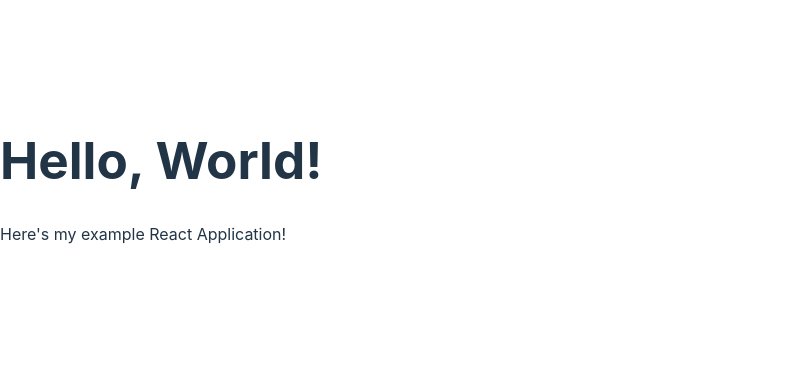
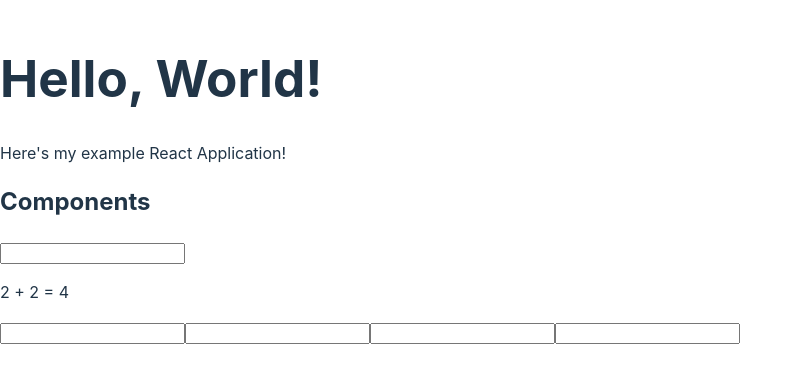
Before and after one commit to JHarry444/Lloyds-React-2, a React (Vite) app: page / in a window 1280 px wide. Shown: the part 220-602 px from the top of the page, without its empty margins (0-803 px from the left). Built offline with nearby package versions, Linux system fonts and the light colour scheme.

Commit message:
components

```diff
--- a/src/App.tsx
+++ b/src/App.tsx
@@ -1,3 +1,5 @@
+import Input from "./components/Input";
+
 function App() {
 
   console.log("Hi from App!");
@@ -6,8 +8,18 @@ function App() {
     <>
       <h1>Hello, World!</h1>
       <p>Here's my example React Application!</p>
+      <section>
+        <h2>Components</h2>
+        <input className="myClass" />
+        <p>2 + 2 = {2 + 2}</p>
+        <Input />
+        <Input />
+        {/* comment */}
+        <Input />
+        <Input />
+      </section>
     </>
-  )
+  );
 }
 
-export default App;
+export default App
--- /dev/null
+++ b/src/components/Input.tsx
@@ -0,0 +1,3 @@
+const Input = () => <input type="text" />;
+
+export default Input;
```
